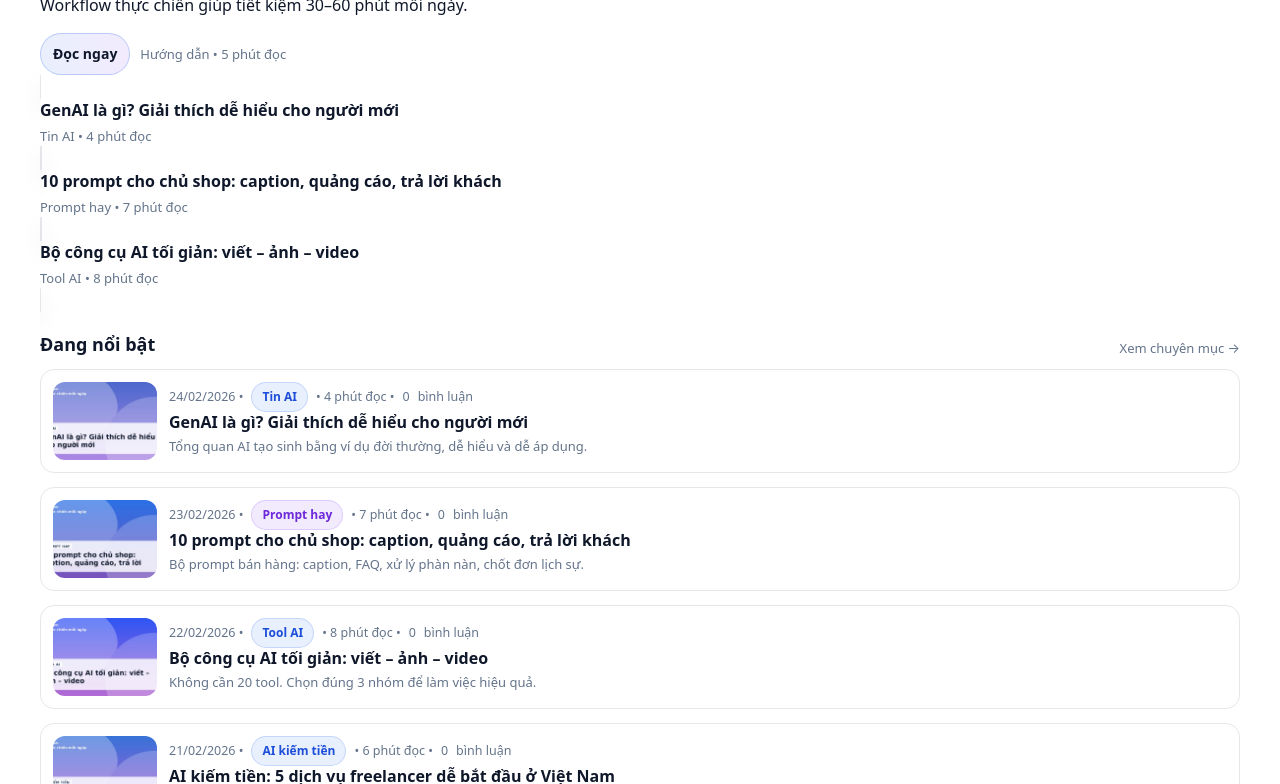
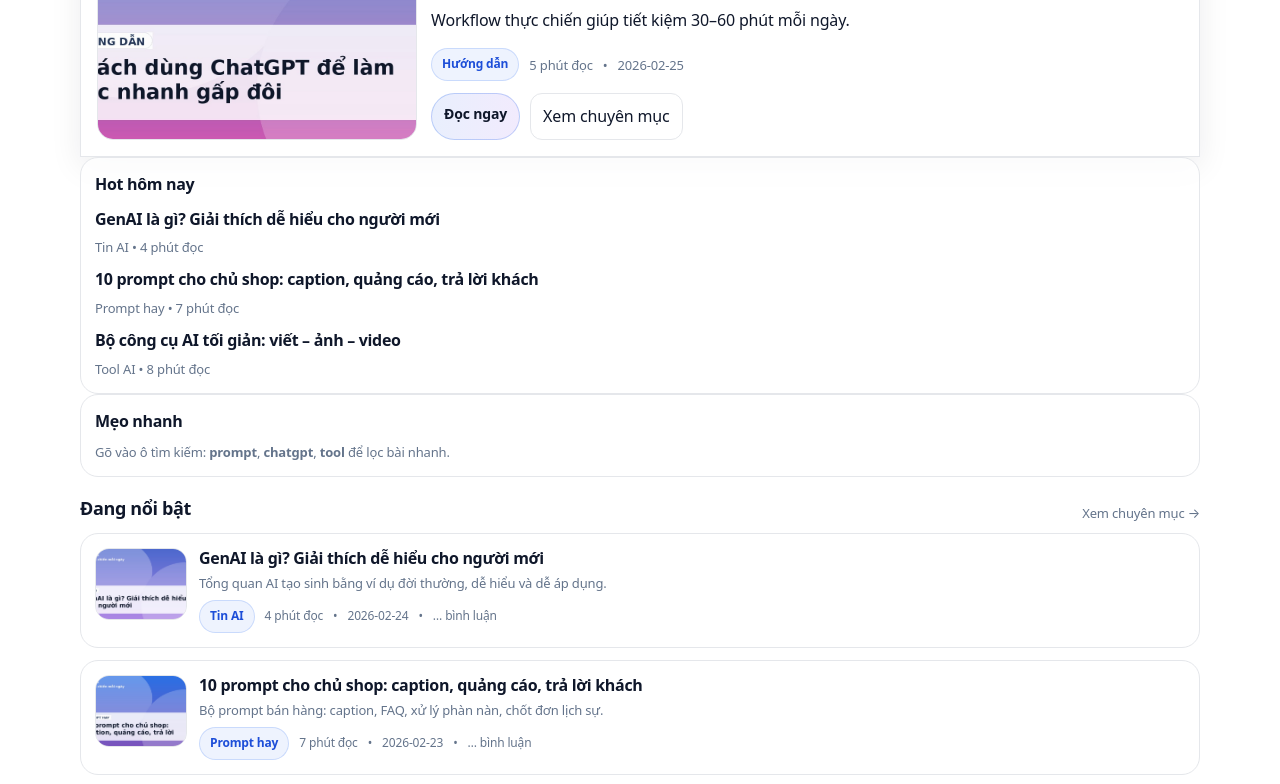
Before and after one commit to bigbeargtv/ailaai, a website: page index.html in a window 1280 px wide. Shown: the part 269-1053 px from the top of the page. Drawn offline with Linux system fonts and the light colour scheme.

Commit message:
Add files via upload

```diff
--- a/assets/app.js
+++ b/assets/app.js
@@ -93,19 +93,29 @@ function topTags(posts, limit=14){
   return [...m.entries()].sort((a,b)=>b[1]-a[1]).slice(0,limit).map(x=>x[0]);
 }
 
-function buildItem(p){
-  const div = document.createElement('div');
-  div.className = 'item';
-  div.innerHTML = `
-    <div class="pic" aria-hidden="true"></div>
-    <div>
-      <div class="meta">${fmtDate(p.date)} • <span class="badge ${p.category==='Prompt hay'?'purple':''}">${p.category}</span> • ${p.readingTime} • <span class="fb-comments-count" data-href="${postUrl(p.id)}">0</span> bình luận</div>
-      <h3><a href="article.html?id=${encodeURIComponent(p.id)}">${p.title}</a></h3>
-      <p>${p.excerpt}</p>
+function buildItem(post){
+  const a = document.createElement('a');
+  a.className = 'card post-card';
+  a.href = `article.html?id=${encodeURIComponent(post.id)}`;
+
+  const imgSrc = post.image || post.ogImage || '/assets/og/default.png';
+
+  a.innerHTML = `
+    <div class="post-thumb"><img loading="lazy" src="${imgSrc}" alt=""></div>
+    <div class="post-body">
+      <div class="post-title">${post.title}</div>
+      <div class="post-excerpt">${post.excerpt || ''}</div>
+      <div class="post-meta">
+        <span class="badge cat">${post.category || 'Bài viết'}</span>
+        <span>${post.readingTime || ''}</span>
+        <span>•</span>
+        <span>${post.date || ''}</span>
+        <span>•</span>
+        <span class="fb-comment-count" data-href="${absoluteUrl(`article.html?id=${encodeURIComponent(post.id)}`)}">… bình luận</span>
+      </div>
     </div>
   `;
-  setBg(div.querySelector('.pic'), p.image);
-  return div;
+  return a;
 }
 
 function buildMini(p){
@@ -500,23 +510,48 @@ function renderHomePro(){
     const side = sorted.filter(p=>p.id!==featured.id).slice(0,3);
 
     if(hero && featured){
+      const heroImg = featured.image || featured.ogImage || '/assets/og/default.png';
       hero.innerHTML = `
         <div class="hero-main">
-          <span class="kicker">★ Nổi bật</span>
-          <h1>${featured.title}</h1>
-          <p>${featured.excerpt || ''}</p>
-          <div style="display:flex;gap:10px;flex-wrap:wrap;align-items:center">
-            <a class="cta" href="article.html?id=${encodeURIComponent(featured.id)}">Đọc ngay</a>
-            <span style="color:var(--muted);font-size:13px">${featured.category || ''} • ${featured.readingTime || ''}</span>
+          <div class="hero-top">
+            <div class="hero-thumb"><img src="${heroImg}" alt=""></div>
+            <div class="hero-content">
+              <div>
+                <span class="badge hot">★ Nổi bật</span>
+                <h1 style="margin-top:10px">${featured.title}</h1>
+                <p style="margin-top:8px">${featured.excerpt || ''}</p>
+                <div class="hero-meta">
+                  <span class="badge cat">${featured.category || ''}</span>
+                  <span>${featured.readingTime || ''}</span>
+                  <span>•</span>
+                  <span>${featured.date || ''}</span>
+                </div>
+              </div>
+              <div style="display:flex;gap:10px;flex-wrap:wrap;margin-top:12px">
+                <a class="cta" href="article.html?id=${encodeURIComponent(featured.id)}">Đọc ngay</a>
+                <a class="ghost" href="category.html">Xem chuyên mục</a>
+              </div>
+            </div>
           </div>
         </div>
         <div class="hero-side">
-          ${side.map(p=>`
-            <a class="card" style="text-decoration:none;color:var(--text)" href="article.html?id=${encodeURIComponent(p.id)}">
-              <div style="font-weight:800;line-height:1.25">${p.title}</div>
-              <div style="margin-top:6px;color:var(--muted);font-size:13px">${p.category || ''} • ${p.readingTime || ''}</div>
-            </a>
-          `).join('')}
+          <div class="card side-card" style="padding:14px">
+            <div class="t" style="font-weight:900">Hot hôm nay</div>
+            <div style="margin-top:10px;display:grid;gap:10px">
+              ${side.map(p=>{
+                const u = `article.html?id=${encodeURIComponent(p.id)}`;
+                return `
+                  <a href="${u}" style="text-decoration:none;color:var(--text)">
+                    <div class="t">${p.title}</div>
+                    <div class="m">${p.category || ''} • ${p.readingTime || ''}</div>
+                  </a>`;
+              }).join('')}
+            </div>
+          </div>
+          <div class="card side-card" style="padding:14px">
+            <div class="t" style="font-weight:900">Mẹo nhanh</div>
+            <div class="m" style="margin-top:8px">Gõ vào ô tìm kiếm: <b>prompt</b>, <b>chatgpt</b>, <b>tool</b> để lọc bài nhanh.</div>
+          </div>
         </div>
       `;
     }
@@ -556,3 +591,10 @@ function renderAuthorPage(){
     fbParse();
   });
 }
+
+function absoluteUrl(rel){
+  const base = (window.SITE_URL || document.querySelector('meta[property="og:url"]')?.content || location.origin).replace(/\/$/,'');
+  if(rel.startsWith('http')) return rel;
+  if(rel.startsWith('/')) return base + rel;
+  return base + '/' + rel;
+}
--- a/assets/styles.css
+++ b/assets/styles.css
@@ -184,3 +184,66 @@ a{color:inherit;text-decoration:none}
 
 .ghost{display:inline-flex;align-items:center;gap:8px;padding:10px 12px;border-radius:12px;border:1px solid var(--line);text-decoration:none;color:var(--text);background:rgba(255,255,255,0.55)}
 .ghost:hover{background:rgba(255,255,255,0.85)}
+
+
+/* TINHTE PREMIUM */
+:root{
+  --bg2: rgba(37,99,235,0.04);
+  --shadow1: 0 10px 30px rgba(15,23,42,0.08);
+  --shadow2: 0 6px 18px rgba(15,23,42,0.10);
+}
+body{ letter-spacing: -0.01em; }
+.container{ max-width: 1120px; }
+header{ backdrop-filter:saturate(140%) blur(8px); background:rgba(255,255,255,0.82); border-bottom:1px solid var(--line); }
+.brand{ font-weight: 900; letter-spacing:-0.03em; }
+.nav a{ font-weight: 700; }
+.section{ padding-top: 22px; padding-bottom: 22px; }
+.section-head h2{ font-size: 18px; letter-spacing:-0.02em; }
+.card{ border-radius: 18px; box-shadow: none; transition: transform .18s ease, box-shadow .18s ease, background .18s ease; }
+.card:hover{ transform: translateY(-2px); box-shadow: var(--shadow2); }
+
+/* Home layout */
+.home-wrap{ background: linear-gradient(180deg, var(--bg2), rgba(255,255,255,0)); }
+.hero-grid{ gap: 16px; }
+.hero-main{ background: linear-gradient(180deg, rgba(255,255,255,0.9), rgba(255,255,255,0.85)); border:1px solid var(--line); box-shadow: var(--shadow1); padding: 16px; }
+.hero-main h1{ font-size: 30px; }
+.hero-main .hero-top{ display:flex; gap:14px; align-items:stretch; }
+.hero-thumb{ width: 320px; min-width: 320px; border-radius: 16px; overflow:hidden; border:1px solid var(--line); background:#f1f5f9; }
+.hero-thumb img{ width:100%; height:100%; object-fit:cover; display:block; }
+.hero-content{ flex:1; display:flex; flex-direction:column; justify-content:space-between; }
+.hero-meta{ margin-top:10px; display:flex; gap:10px; flex-wrap:wrap; align-items:center; color: var(--muted); font-size: 13px; }
+.badge{ display:inline-flex; align-items:center; gap:8px; padding:6px 10px; border-radius:999px; border:1px solid var(--line); background:rgba(15,23,42,0.04); font-size:12px; font-weight:800; }
+.badge.hot{ background: rgba(239,68,68,0.08); border-color: rgba(239,68,68,0.18); color:#b91c1c; }
+.badge.cat{ background: rgba(37,99,235,0.08); border-color: rgba(37,99,235,0.18); color:#1d4ed8; }
+
+.hero-side{ gap: 12px; }
+.hero-side .side-card{ border:1px solid var(--line); background:rgba(255,255,255,0.8); }
+.side-card .t{ font-weight:900; letter-spacing:-0.02em; }
+.side-card .m{ margin-top:6px; color:var(--muted); font-size:13px; }
+
+@media (max-width: 900px){
+  .hero-main .hero-top{ flex-direction:column; }
+  .hero-thumb{ width:100%; min-width: 0; height: 180px; }
+  .hero-main h1{ font-size: 24px; }
+}
+
+/* Post cards */
+.post-card{ display:flex; gap:12px; padding:14px; border:1px solid var(--line); background:rgba(255,255,255,0.82); }
+.post-thumb{ width: 92px; min-width:92px; height: 72px; border-radius: 14px; overflow:hidden; border:1px solid var(--line); background:#f1f5f9; }
+.post-thumb img{ width:100%; height:100%; object-fit:cover; display:block; }
+.post-body{ flex:1; min-width:0; }
+.post-title{ font-weight: 900; letter-spacing:-0.02em; line-height:1.25; }
+.post-excerpt{ margin-top:6px; color: var(--muted); font-size: 13px; line-height:1.4; }
+.post-meta{ margin-top:8px; display:flex; gap:10px; align-items:center; flex-wrap:wrap; color: var(--muted); font-size: 12px; }
+
+/* Grids */
+.grid{ display:grid; grid-template-columns: 1fr; gap: 12px; }
+@media (min-width: 980px){
+  .grid.two{ grid-template-columns: 1fr 1fr; gap: 14px; }
+}
+
+/* Article readability */
+.article{ max-width: 760px; margin: 0 auto; }
+.article h1{ letter-spacing:-0.03em; }
+.article p{ line-height:1.75; font-size:16px; }
+.article h2{ margin-top:24px; }
--- a/index.html
+++ b/index.html
@@ -47,13 +47,13 @@
     <h2>Đang nổi bật</h2>
     <a href="category.html">Xem chuyên mục →</a>
   </div>
-  <div class="grid" id="home-trending"></div>
+  <div class="grid" id="home-trending" class="grid two"></div>
 
   <div class="section-head" style="margin-top:18px">
     <h2>Mới nhất</h2>
     <a href="category.html">Tất cả bài →</a>
   </div>
-  <div class="grid" id="home-latest"></div>
+  <div class="grid" id="home-latest" class="grid two"></div>
 </main>
 
 
```
